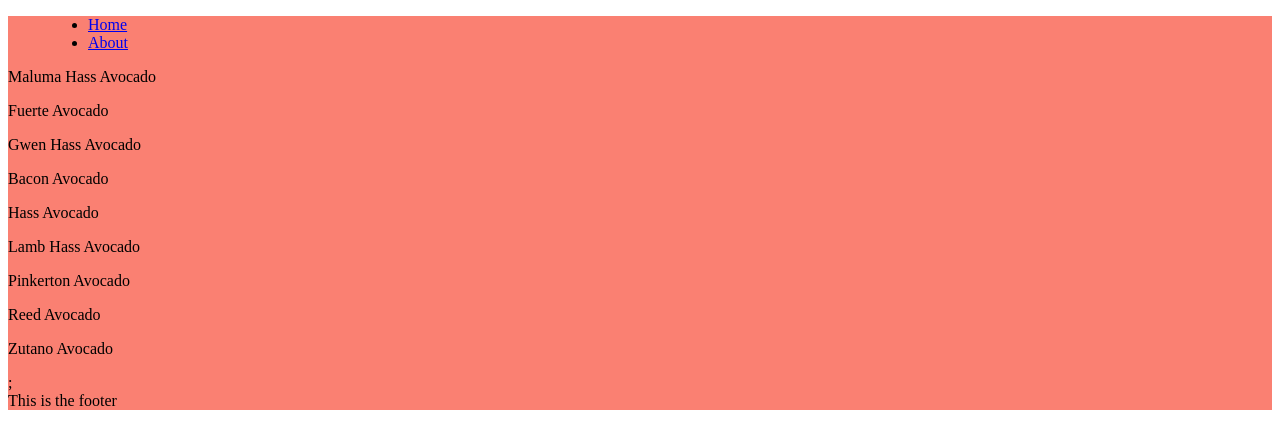
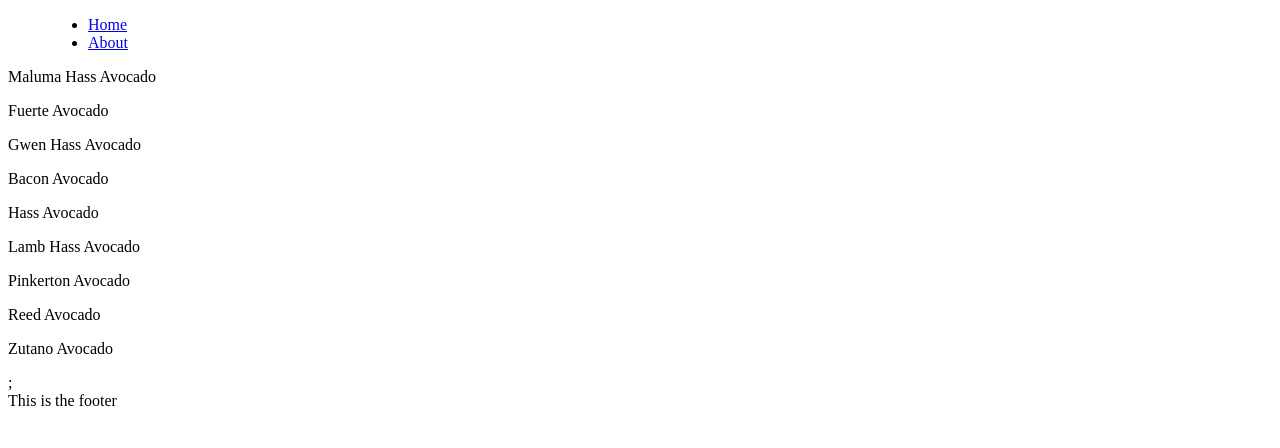
Before and after one commit to gnbarzol/avocado-store-next, a Next.js app: page / in a window 1280 px wide. Shown: the top 448 px of the page. Built offline with nearby package versions, Linux system fonts and the light colour scheme.

Commit message:
Add css-in-js: style jsx

```diff
--- a/componets/Layout/Layout.component.tsx
+++ b/componets/Layout/Layout.component.tsx
@@ -1,14 +1,18 @@
 import React, { ReactNode } from "react";
-import Navbar from '../Navbar/Navbar';
-
-import styles from './Layout.module.css';
+import Navbar from "../Navbar/Navbar";
 
 const Layout: React.FC = ({ children }) => {
   return (
-    <div className={styles.container}>
+    <div>
       <Navbar />
       {children}
-      <footer>This is the footer</footer>
+      <footer className="container">This is the footer</footer>
+
+      <style jsx>{`
+        .container: {
+          background: salmon;
+        }
+      `}</style>
     </div>
   );
 };
--- a/componets/Layout/Layout.module.css
+++ /dev/null
@@ -1,4 +0,0 @@
-.container {
-    background-color: salmon;
-    margin: 0;
-}
```
